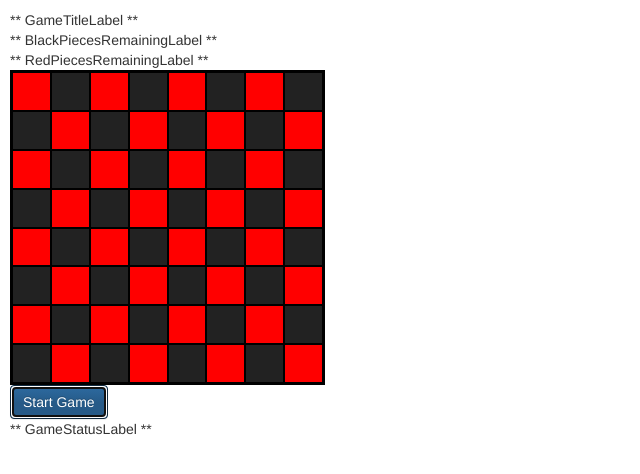
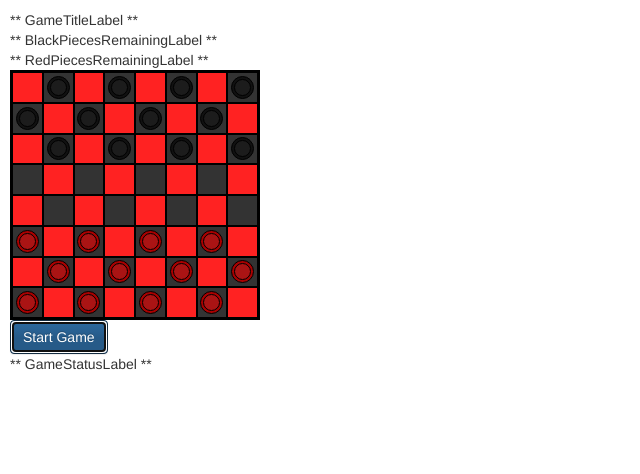
Before and after one commit to fhdfa/checkers-2000, a React app: page / in a window 1280 px wide. Both pictures are taken after a click on the button "Start Game". Shown: the top 474 px of the page, without its empty margins (0-640 px from the left). Built offline with nearby package versions, Linux system fonts and the light colour scheme.

Commit message:
Added graphics for checker pieces

```diff
--- a/src/components/Checkerboard.jsx
+++ b/src/components/Checkerboard.jsx
@@ -1,20 +1,12 @@
 import React from 'react';
 import CheckerboardRow from './CheckerboardRow.jsx';
 import { ROWS_PER_CHECKERBOARD } from '../constants/checkerboard';
-import { BLACK, RED } from '../constants/colors';
 
 export default function Checkerboard() {
   let rows = [];
-  let color = RED;
 
-  for(let i = 0; i < ROWS_PER_CHECKERBOARD; i++) {
-    rows.push(<CheckerboardRow startingColor={color} key={i.toString()} />);
-
-    if(color == RED)
-      color = BLACK;
-    else
-      color = RED;
-  }
+  for(let i = 0; i < ROWS_PER_CHECKERBOARD; i++)
+    rows.push(<CheckerboardRow row={i} key={i.toString()} />);
 
   return (
     <div className="checkerboard">
--- a/src/components/CheckerboardRow.jsx
+++ b/src/components/CheckerboardRow.jsx
@@ -1,21 +1,24 @@
 import React from 'react';
 import PropTypes from 'prop-types';
 import CheckerboardSquare from './CheckerboardSquare.jsx';
-import { SQUARES_PER_ROW } from '../constants/checkerboard';
-import { BLACK, RED } from '../constants/colors';
+import { POSITIONS_PER_ROW } from '../constants/checkerboard';
+
+function pushRedBlack(squares, position) {
+  squares.push(<CheckerboardSquare key={'red' + position} />);
+  squares.push(<CheckerboardSquare position={position} key={position.toString()} />);
+}
+
+function pushBlackRed(squares, position) {
+  squares.push(<CheckerboardSquare position={position} key={position.toString()} />);
+  squares.push(<CheckerboardSquare key={'red' + position} />);
+}
 
 export default function CheckerboardRow(props) {
   let squares = [];
-  let color = props.startingColor;
+  const pushSquarePair = (props.row % 2 === 0 ? pushRedBlack : pushBlackRed);
 
-  for(let i = 0; i < SQUARES_PER_ROW; i++) {
-    squares.push(<CheckerboardSquare color={color} key={i.toString()} />);
-
-    if(color == RED)
-      color = BLACK;
-    else
-      color = RED;
-  }
+  for(let i = 0; i < POSITIONS_PER_ROW; i++)
+    pushSquarePair(squares, props.row * POSITIONS_PER_ROW + i + 1);
 
   return (
     <div className="checkerboard-row">
@@ -25,5 +28,5 @@ export default function CheckerboardRow(props) {
 }
 
 CheckerboardRow.propTypes = {
-  startingColor: PropTypes.string.isRequired
+  row: PropTypes.number.isRequired
 };
--- a/src/components/CheckerboardSquare.jsx
+++ b/src/components/CheckerboardSquare.jsx
@@ -1,17 +1,43 @@
 import React from 'react';
+import { connect } from 'react-redux';
 import PropTypes from 'prop-types';
 import { BLACK, RED } from '../constants/colors';
 
-export default function CheckerboardSquare(props) {
-  const classes = 'checkerboard-square ' + (props.color == RED ? 'red-square' : 'black-square');
+function CheckerboardSquare(props) {
+  const squareClasses = 'checkerboard-square ' + (props.position === undefined ? 'red-square' : 'black-square');
+  let checkerPieceColor;
+  let checkerPieceClasses;
+  let checkerPiece;
+
+  if(props.position !== undefined) {
+    checkerPieceColor = props.allPositions.byId['position' + props.position].piece;
+
+    if(checkerPieceColor !== null) {
+      checkerPieceClasses = 'checker-piece ' + (checkerPieceColor === RED ? 'red-piece' : 'black-piece');
+
+      checkerPiece = (
+        <div className={checkerPieceClasses}>
+          <div className="checker-piece-inner-ring" />
+        </div>
+      );
+    }
+  }
 
   return (
-    <div className={classes}>
-      <div className="checkerboard-square-contents" />
+    <div className={squareClasses}>
+      {checkerPiece}
     </div>
   );
 }
 
 CheckerboardSquare.propTypes = {
-  color: PropTypes.string.isRequired
+  position: PropTypes.number
 };
+
+function mapStateToProps(state) {
+  return {
+    allPositions: state.positions
+  };
+}
+
+export default connect(mapStateToProps)(CheckerboardSquare);
--- a/src/reducer.js
+++ b/src/reducer.js
@@ -51,6 +51,8 @@ function startGame(state) {
     nextState.positions.byId[value].piece = RED;
   });
 
+  nextState.positions = Object.assign({}, nextState.positions);
+
   return nextState;
 }
 
--- a/styles.css
+++ b/styles.css
@@ -4,24 +4,45 @@
 
 .checkerboard {
   border: 2px solid black;
-  width: 25%;
+  width: 250px;
+  height: 250px;
 }
 
 .checkerboard-square {
   border: 1px solid black;
   display: inline-block;
   width: 12.5%;
-}
-
-.checkerboard-square-contents {
-  padding-bottom: 100%;
-  width: 100%;
+  height: 12.5%;
 }
 
 .red-square {
-  background-color: red;
+  background-color: #f22;
 }
 
 .black-square {
-  background-color: #222;
+  background-color: #333;
 }
+
+.checker-piece, .checker-piece-inner-ring {
+  border: 1px solid black;
+  border-radius: 50%;
+  width: 80%;
+  height: 80%;
+  margin: 10%;
+}
+
+.red-piece {
+  background-color: #a00;
+}
+
+.red-piece .checker-piece-inner-ring {
+  background-color: #aa1414;
+}
+
+.black-piece {
+  background-color: #111;
+}
+
+.black-piece .checker-piece-inner-ring {
+  background-color: #1c1c1c;
+}
```
